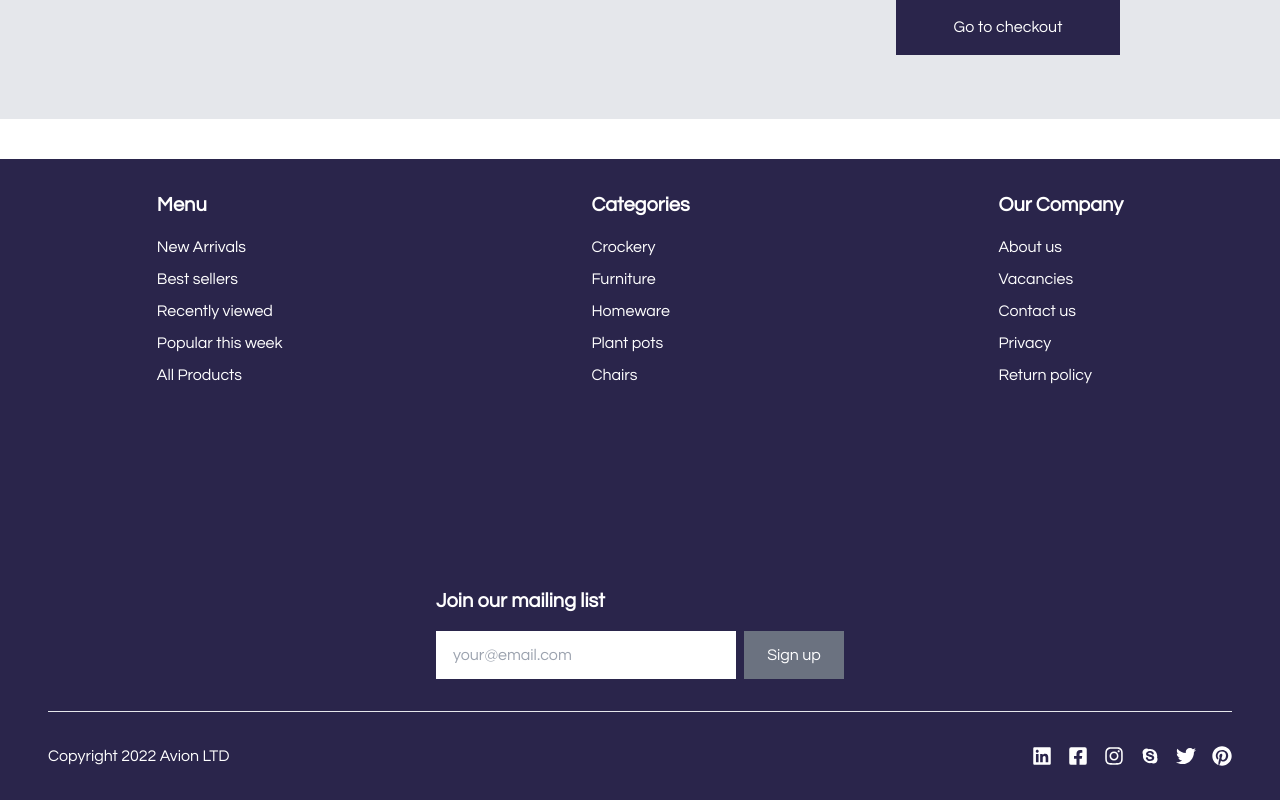
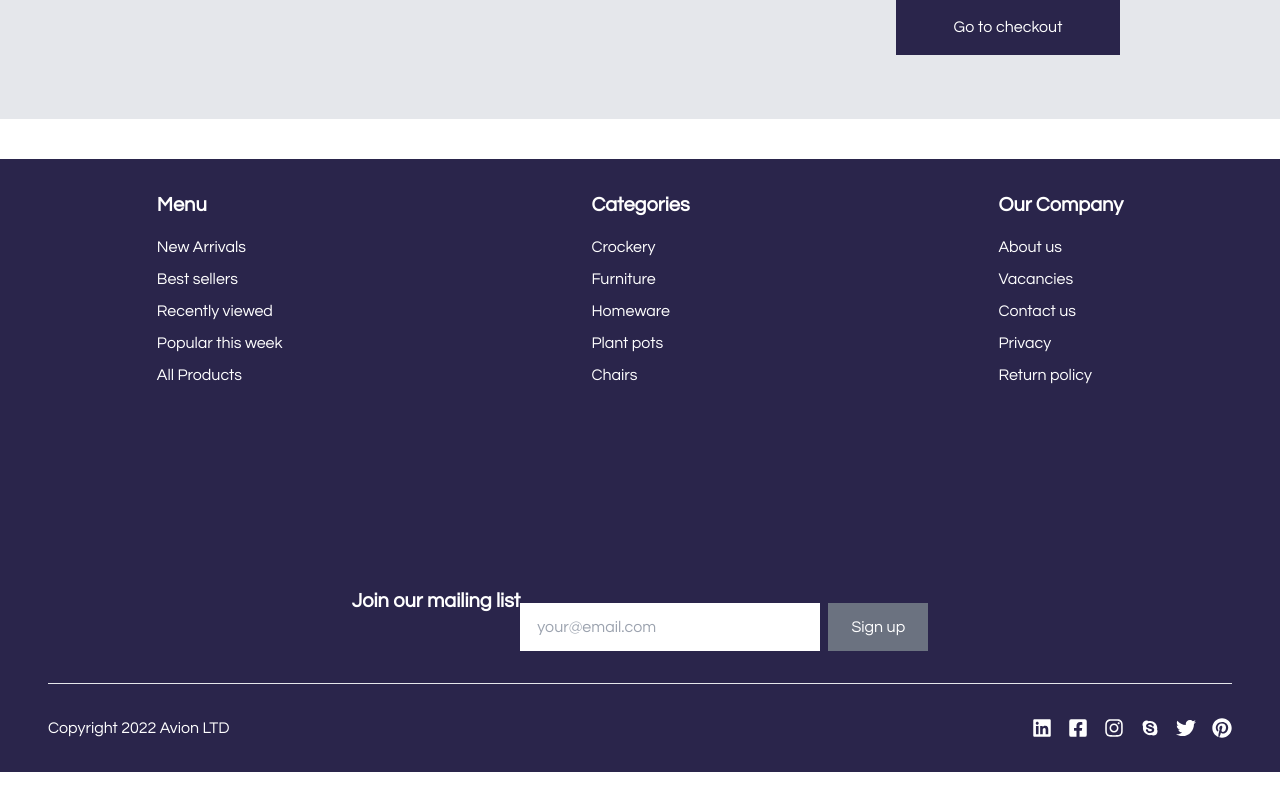
Before and after one commit to ayeshajaz/e-commerce-hackathon, a Next.js app: page /Cart in a window 1280 px wide. Shown: the part 753-1553 px from the top of the page. After the commit the page ends 1525 px from the top, so only its background shows below. Built offline with nearby package versions, Linux system fonts and the light colour scheme.

Commit message:
Update Footer.tsx

```diff
--- a/src/components/Footer.tsx
+++ b/src/components/Footer.tsx
@@ -45,7 +45,7 @@ const Footer = () => {
           </div>
 
           {/* Mailing List Section */}
-          <div className="text-white w-full sm:w-auto">
+          <div className="text-white w-full sm:w-auto flex justify-end">
             <h1 className="text-lg md:text-xl font-bold">Join our mailing list</h1>
             <div className='mt-4 text-white'>
               <input
```
